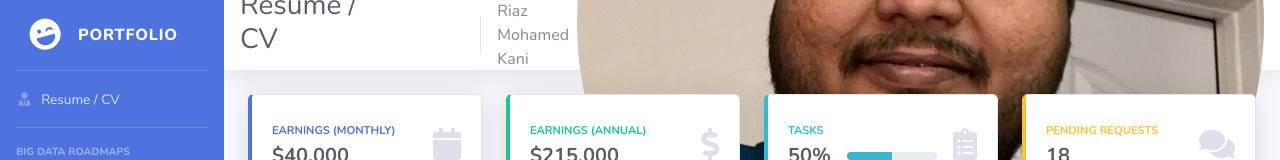
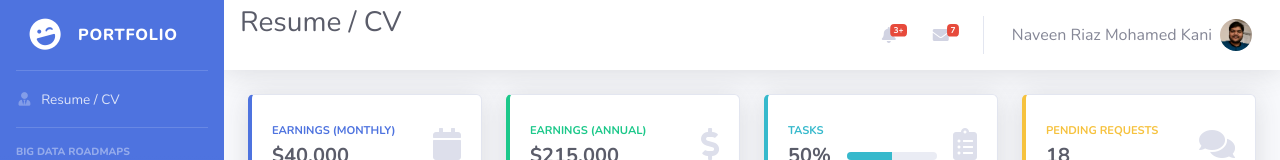
Before and after one commit to naveenriaz/naveenriaz.github.io, a website with bundled scripts: page index.html in a window 1280 px wide. Shown: the top 160 px of the page. Built offline with nearby package versions, Linux system fonts and the light colour scheme.

Commit message:
Fix Top Bar

```diff
--- a/index.html
+++ b/index.html
@@ -316,12 +316,33 @@
             <div class="topbar-divider d-none d-sm-block"></div>
 
             <!-- Nav Item - User Information -->
-            <div class="d-sm-flex align-items-center justify-content-between mb-4">
-            <span class="mr-2 d-none d-lg-inline text-gray-600 large">Naveen Riaz Mohamed Kani</span>
+            <li class="nav-item dropdown no-arrow">
+              <a class="nav-link dropdown-toggle" href="index.html" id="userDropdown" role="button" data-toggle="dropdown" aria-haspopup="false" aria-expanded="false">
+                <span class="mr-2 d-none d-lg-inline text-gray-600 large">Naveen Riaz Mohamed Kani</span>
                 <img class="img-profile rounded-circle" src="img/profile.jpg">
-          </div>
-
-
+              </a>
+              <!-- Dropdown - User Information
+              <div class="dropdown-menu dropdown-menu-right shadow animated--grow-in" aria-labelledby="userDropdown">
+                <a class="dropdown-item" href="#">
+                  <i class="fas fa-user fa-sm fa-fw mr-2 text-gray-400"></i>
+                  Profile
+                </a>
+                <a class="dropdown-item" href="#">
+                  <i class="fas fa-cogs fa-sm fa-fw mr-2 text-gray-400"></i>
+                  Settings
+                </a>
+                <a class="dropdown-item" href="#">
+                  <i class="fas fa-list fa-sm fa-fw mr-2 text-gray-400"></i>
+                  Activity Log
+                </a>
+                <div class="dropdown-divider"></div>
+                <a class="dropdown-item" href="#" data-toggle="modal" data-target="#logoutModal">
+                  <i class="fas fa-sign-out-alt fa-sm fa-fw mr-2 text-gray-400"></i>
+                  Logout
+                </a>
+              </div>
+              -->
+            </li>
 
           </ul>
 
```
